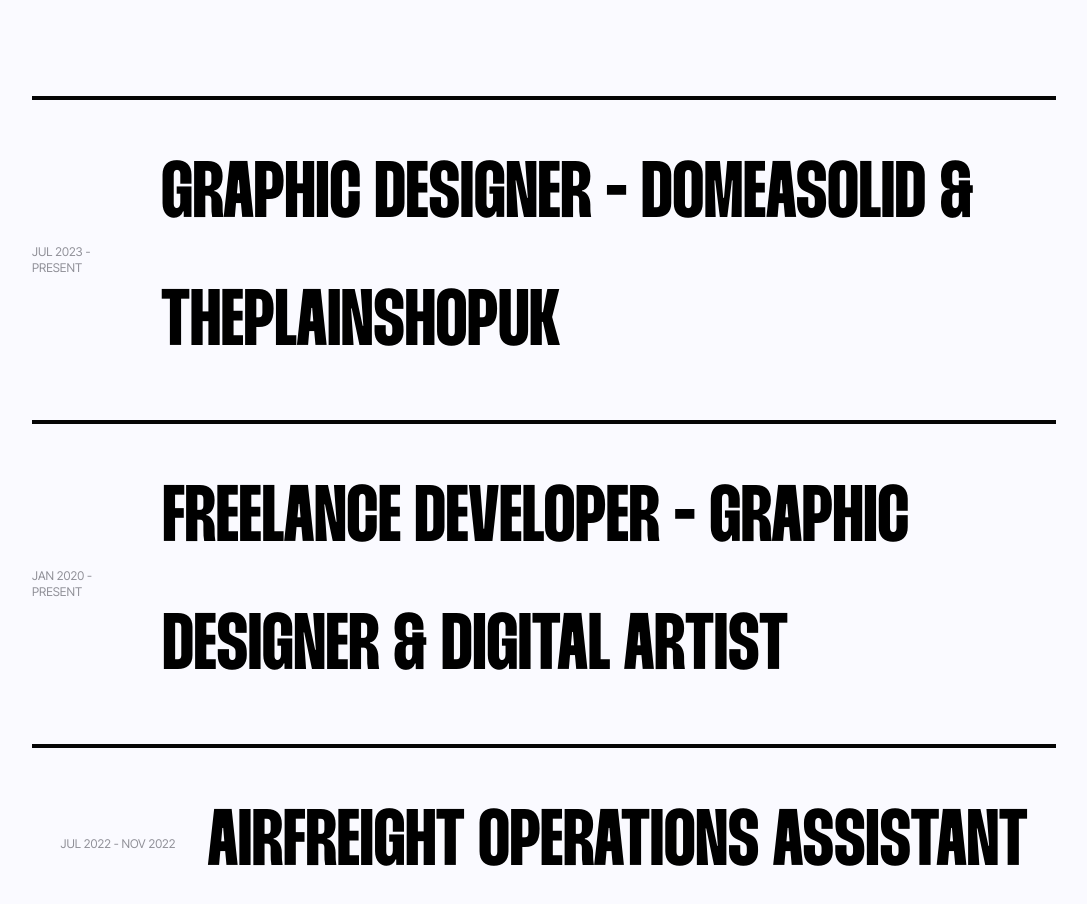
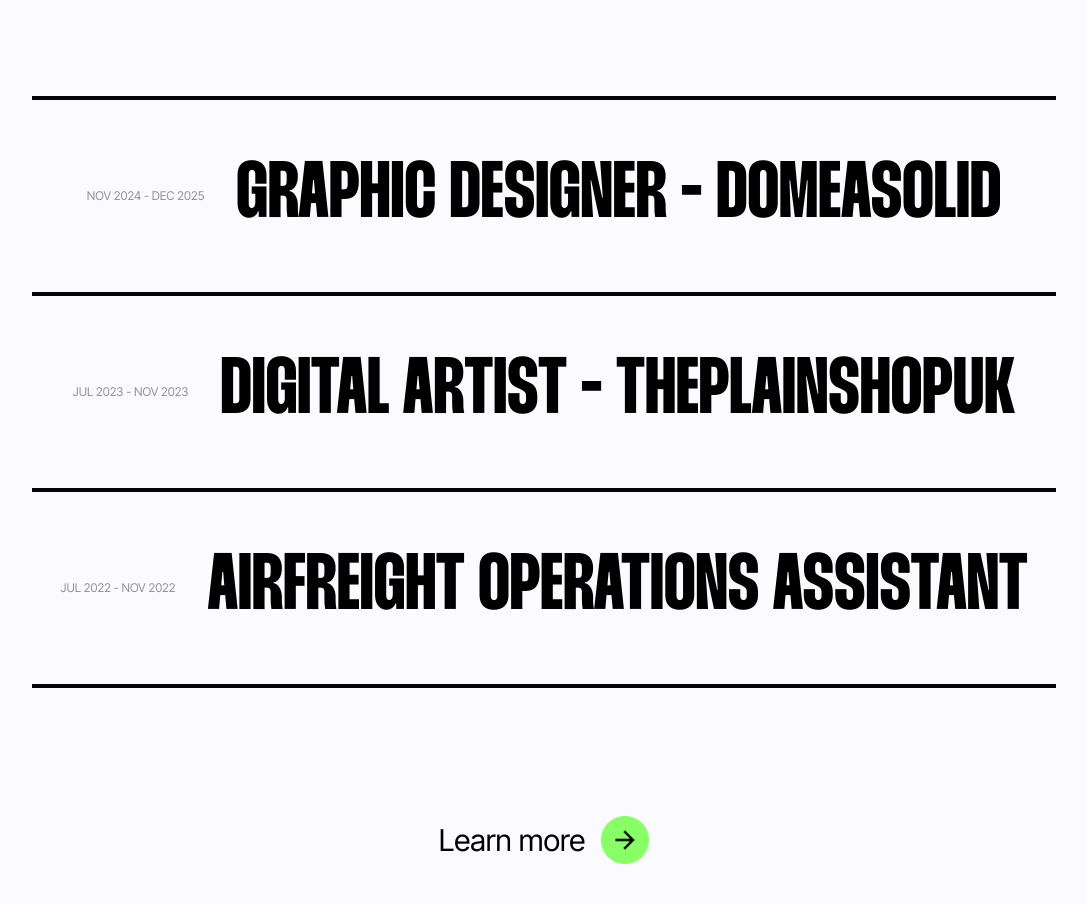
Before and after one commit to artoftadashi/portfolio-react, a React (Vite) app: page /home in a window 1280 px wide. Shown: the part 6860-7764 px from the top of the page, without its empty margins (96-1183 px from the left). Built offline with nearby package versions, Linux system fonts and the light colour scheme; what tailwindcss-animated would draw is missing.

Commit message:
updated experience

```diff
--- a/src/components/Experience.jsx
+++ b/src/components/Experience.jsx
@@ -11,13 +11,13 @@
       </h3>
       <div className="border-b-4 border-[#050505] w-full mt-16 lg:mt-24 xl:mt-32"></div>
       <ExperienceItem
-        date="jul 2023 - present"
-        work="Graphic Designer - DoMeASolid & ThePlainShopUK"
+        date="nov 2024 - dec 2025"
+        work="Graphic Designer - DoMeASolid"
       />
       <div className="border-b-4 border-[#050505] w-full "></div>
       <ExperienceItem
-        date="jan 2020 - present"
-        work="Freelance Developer - Graphic Designer & Digital Artist"
+        date="jul 2023 - nov 2023"
+        work="Digital Artist - ThePlainShopUK"
       />
       <div className="border-b-4 border-[#050505] w-full "></div>
       <ExperienceItem
```
